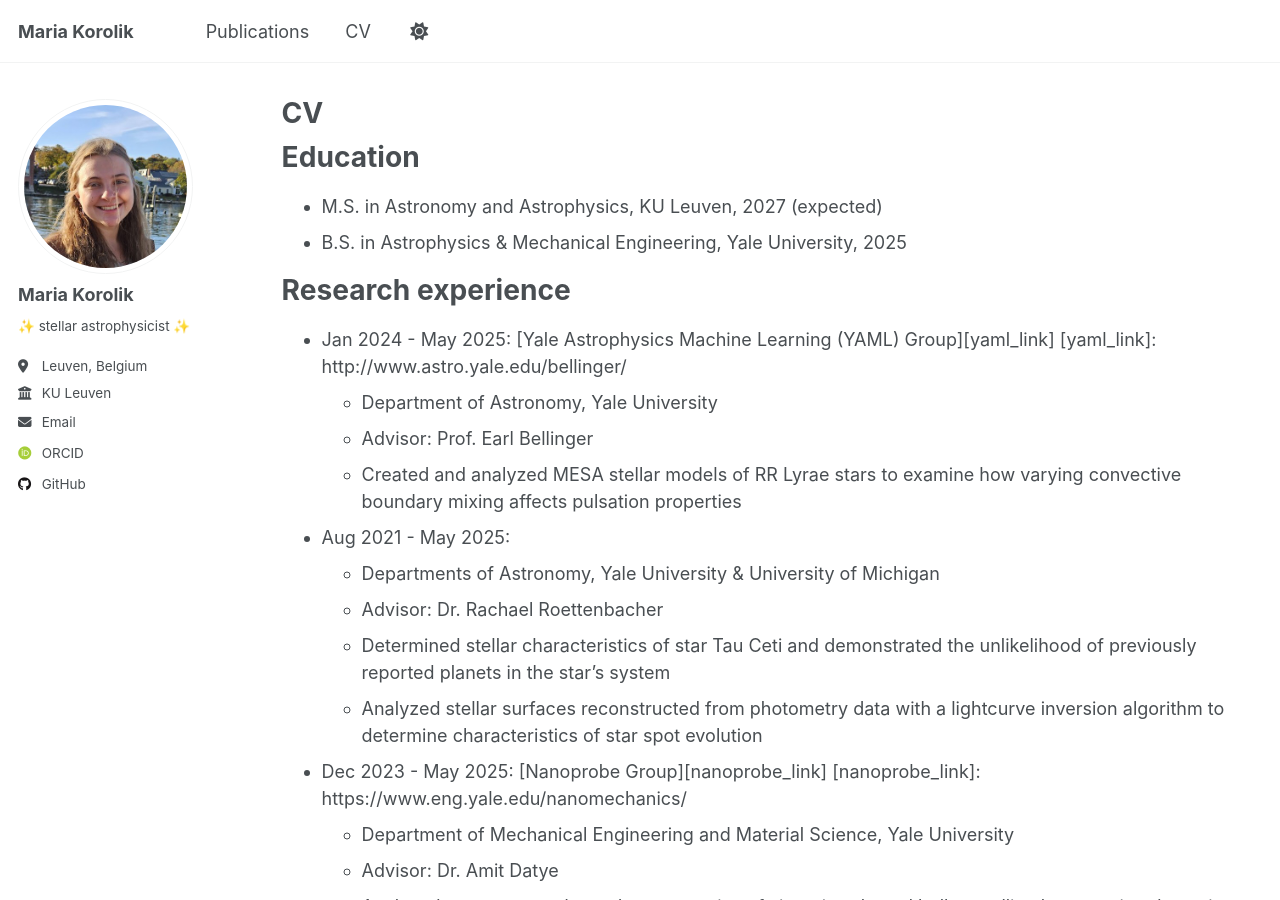
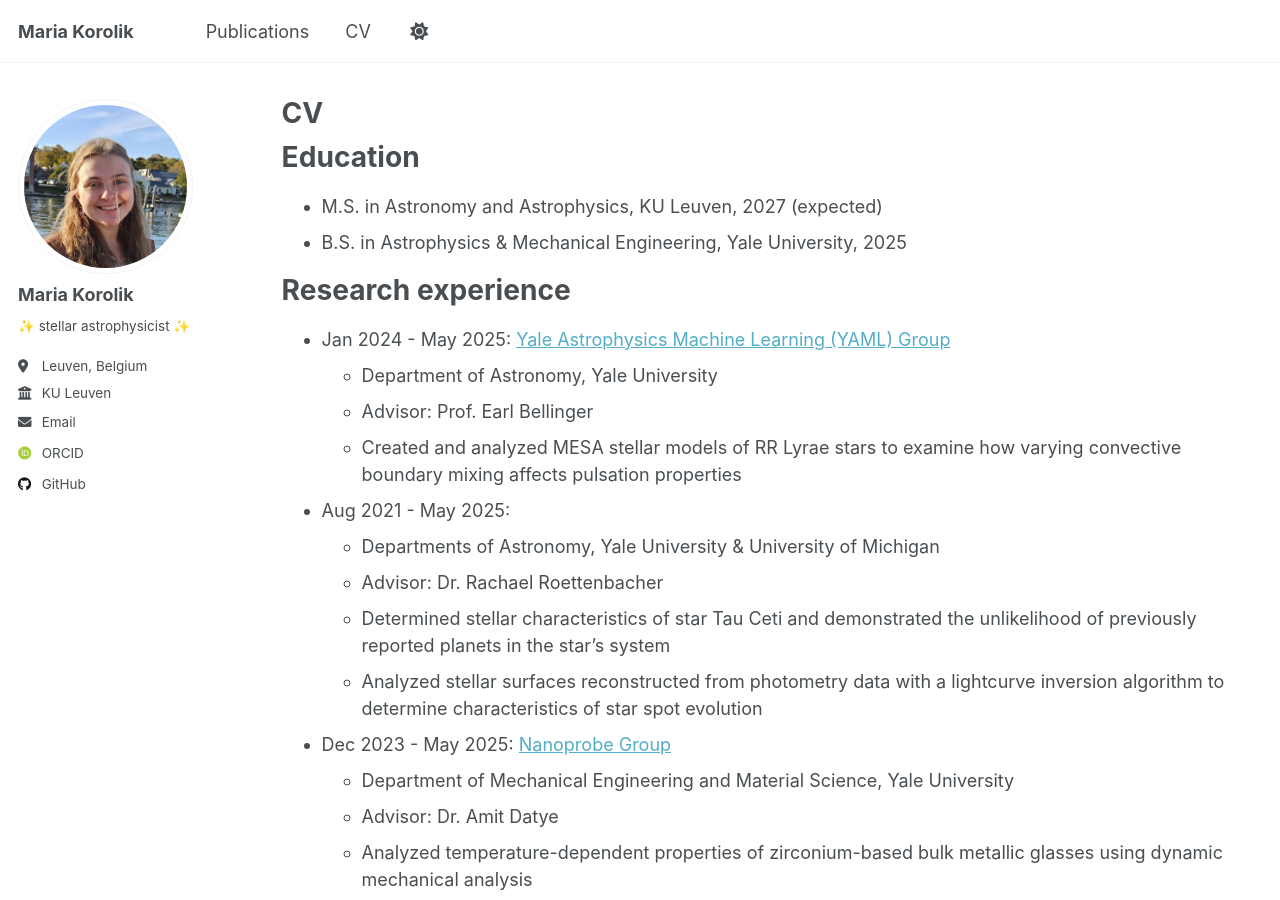
Before and after one commit to mkorolik/mkorolik.github.io, a Jekyll site: the page built from _pages/cv.md, in a window 1280 px wide and 900 px high. Built offline with Jekyll 4.4.1, drawn with Linux system fonts in a browser that asks for light colours; some web fonts are replaced; a script that is not in the unit is left out.

Commit message:
Update cv.md

```diff
--- a/_pages/cv.md
+++ b/_pages/cv.md
@@ -16,8 +16,7 @@ Education
 
 Research experience
 ======
-* Jan 2024 - May 2025: [Yale Astrophysics Machine Learning (YAML) Group][yaml_link]
-[yaml_link]: http://www.astro.yale.edu/bellinger/
+* Jan 2024 - May 2025: [Yale Astrophysics Machine Learning (YAML) Group](http://www.astro.yale.edu/bellinger/)
   * Department of Astronomy, Yale University
   * Advisor: Prof. Earl Bellinger
   * Created and analyzed MESA stellar models of RR Lyrae stars to examine how varying convective boundary mixing affects pulsation properties
@@ -28,8 +27,7 @@ Research experience
   * Determined stellar characteristics of star Tau Ceti and demonstrated the unlikelihood of previously reported planets in the star’s system
   * Analyzed stellar surfaces reconstructed from photometry data with a lightcurve inversion algorithm to determine characteristics of star spot evolution
 
-* Dec 2023 - May 2025: [Nanoprobe Group][nanoprobe_link]
-[nanoprobe_link]: https://www.eng.yale.edu/nanomechanics/
+* Dec 2023 - May 2025: [Nanoprobe Group](https://www.eng.yale.edu/nanomechanics/)
   * Department of Mechanical Engineering and Material Science, Yale University
   * Advisor: Dr. Amit Datye
   * Analyzed temperature-dependent properties of zirconium-based bulk metallic glasses using dynamic mechanical analysis
```
